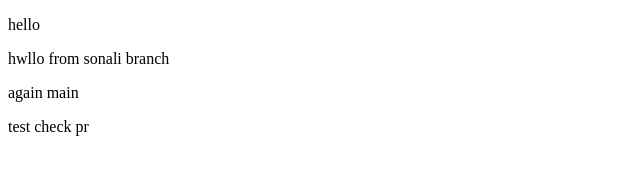
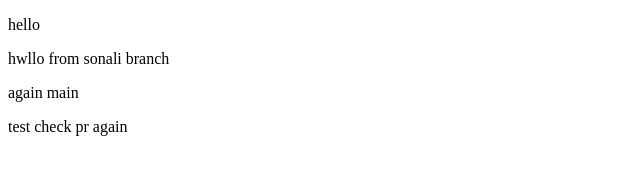
Before and after one commit to SpackIntern/test, a plain HTML site: page index.html in a window 1280 px wide. Shown: the full height of the page, 0-640 px from the left. Drawn offline with Linux system fonts and the light colour scheme.

Commit message:
Update index.html from second branch

```diff
--- a/index.html
+++ b/index.html
@@ -10,6 +10,6 @@
     <p>hwllo from sonali branch</p>
     <p>again main</p>
 
-     <p>test check pr</p>
+     <p>test check pr again</p>
   </body>
 </html>
```
